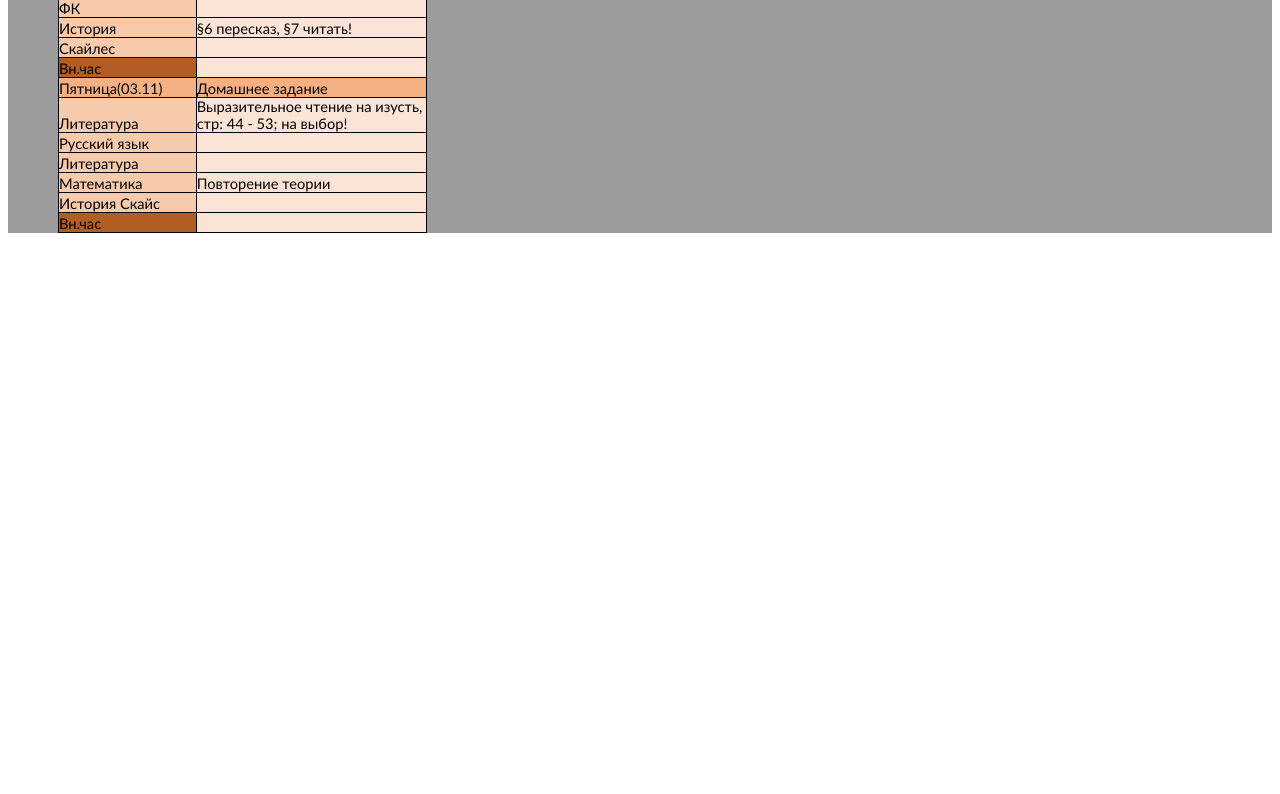
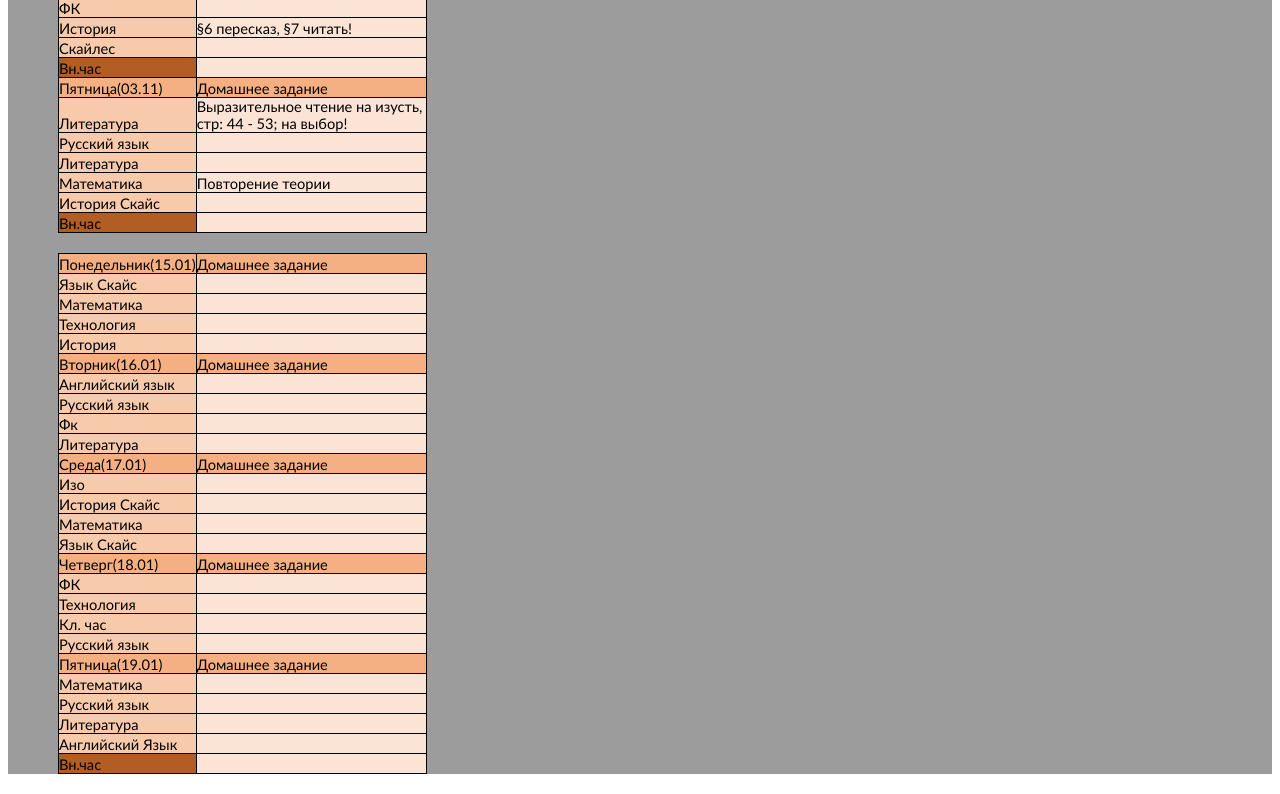
Before and after one commit to SkosSc/SkosSchool11, a plain HTML site: page Элект.Журнал/Paspisanie.html in a window 1280 px wide. Shown: the part 2805-3599 px from the top of the page. Before the commit the page ends 3058 px from the top, so only its background shows below. Drawn offline with Linux system fonts and the light colour scheme.

Commit message:
Add files via upload

```diff
--- a/Элект.Журнал/Paspisanie.html
+++ b/Элект.Журнал/Paspisanie.html
@@ -736,5 +736,117 @@
 	        </tbody>
 	    </table>
 	</div>
+	<div class="rasp">
+			<table border="0" cellpadding="0" cellspacing="0" id="sheet0" class="sheet0 gridlines">
+	        <col class="col0">
+	        <col class="col1">
+	        <tbody>
+	          <tr class="row0">
+	            <td class="column0 style1 s">Понедельник(15.01)</td>
+	            <td class="column1 style1 s">Домашнее задание</td>
+	          </tr>
+	          <tr class="row1">
+	            <td class="column0 style2 s">Язык Скайс</td>
+	            <td class="column1 style3 null"></td>
+	          </tr>
+	          <tr class="row2">
+	            <td class="column0 style2 s">Математика</td>
+	            <td class="column1 style3 null"></td>
+	          </tr>
+	          <tr class="row3">
+	            <td class="column0 style2 s">Технология</td>
+	            <td class="column1 style3 null"></td>
+	          </tr>
+	          <tr class="row4">
+	            <td class="column0 style2 s">История</td>
+	            <td class="column1 style3 null"></td>
+	          </tr>
+	          <tr class="row6">
+	            <td class="column0 style1 s">Вторник(16.01)</td>
+	            <td class="column1 style1 s">Домашнее задание</td>
+	          </tr>
+	          <tr class="row7">
+	            <td class="column0 style2 s">Английский язык</td>
+	            <td class="column1 style3 null"></td>
+	          </tr>
+	          <tr class="row8">
+	            <td class="column0 style2 s">Русский язык</td>
+	            <td class="column1 style3 null"></td>
+	          </tr>
+	          <tr class="row9">
+	            <td class="column0 style2 s">Фк</td>
+	            <td class="column1 style3 null"></td>
+	          </tr>
+	          <tr class="row10">
+	            <td class="column0 style2 s">Литература</td>
+	            <td class="column1 style3 null"></td>
+	          </tr>
+	          <tr class="row13">
+	            <td class="column0 style1 s">Среда(17.01)</td>
+	            <td class="column1 style1 s">Домашнее задание</td>
+	          </tr>
+	          <tr class="row14">
+	            <td class="column0 style2 s">Изо</td>
+	            <td class="column1 style3 null"></td>
+	          </tr>
+	          <tr class="row15">
+	            <td class="column0 style2 s">История Скайс</td>
+	            <td class="column1 style3 null"></td>
+	          </tr>
+	          <tr class="row16">
+	            <td class="column0 style2 s">Математика</td>
+	            <td class="column1 style3 null"></td>
+	          </tr>
+	          <tr class="row17">
+	            <td class="column0 style2 s">Язык Скайс</td>
+	            <td class="column1 style3 null"></td>
+	          </tr>
+	          <tr class="row19">
+	            <td class="column0 style1 s">Четверг(18.01)</td>
+	            <td class="column1 style1 s">Домашнее задание</td>
+	          </tr>
+	          <tr class="row20">
+	            <td class="column0 style2 s">ФК</td>
+	            <td class="column1 style3 null"></td>
+	          </tr>
+	          <tr class="row21">
+	            <td class="column0 style2 s">Технология</td>
+	            <td class="column1 style3 null"></td>
+	          </tr>
+	          <tr class="row22">
+	            <td class="column0 style2 s">Кл. час</td>
+	            <td class="column1 style3 null"></td>
+	          </tr>
+	          <tr class="row23">
+	            <td class="column0 style2 s">Русский язык</td>
+	            <td class="column1 style3 null"></td>
+	          </tr>
+	          <tr class="row25">
+	            <td class="column0 style1 s">Пятница(19.01)</td>
+	            <td class="column1 style1 s">Домашнее задание</td>
+	          </tr>
+	          <tr class="row26">
+	            <td class="column0 style2 s">Математика</td>
+	            <td class="column1 style3 null"></td>
+	          </tr>
+	          <tr class="row27">
+	            <td class="column0 style2 s">Русский язык</td>
+	            <td class="column1 style3 null"></td>
+	          </tr>
+	          <tr class="row28">
+	            <td class="column0 style2 s">Литература</td>
+	            <td class="column1 style3 null"></td>
+	          </tr>
+	          <tr class="row29">
+	            <td class="column0 style2 s">Английский Язык</td>
+	            <td class="column1 style3 null"></td>
+	          </tr>
+	          <tr class="row30">
+	            <td class="column0 style4 s">Вн.час</td>
+	            <td class="column1 style3 null"></td>
+	          </tr>
+	        </tbody>
+	    </table>
+	</div>
 </body>
 </html>
```
